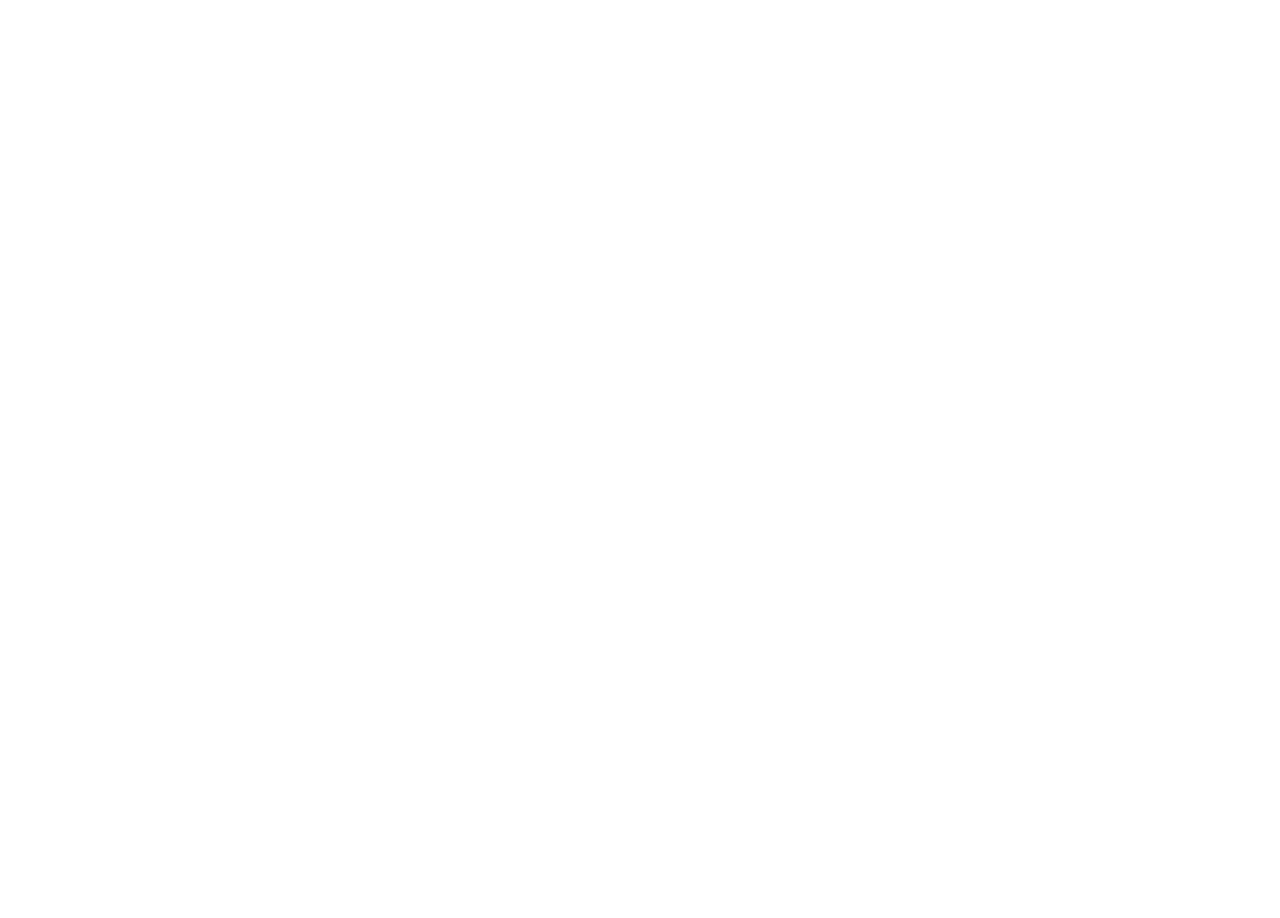
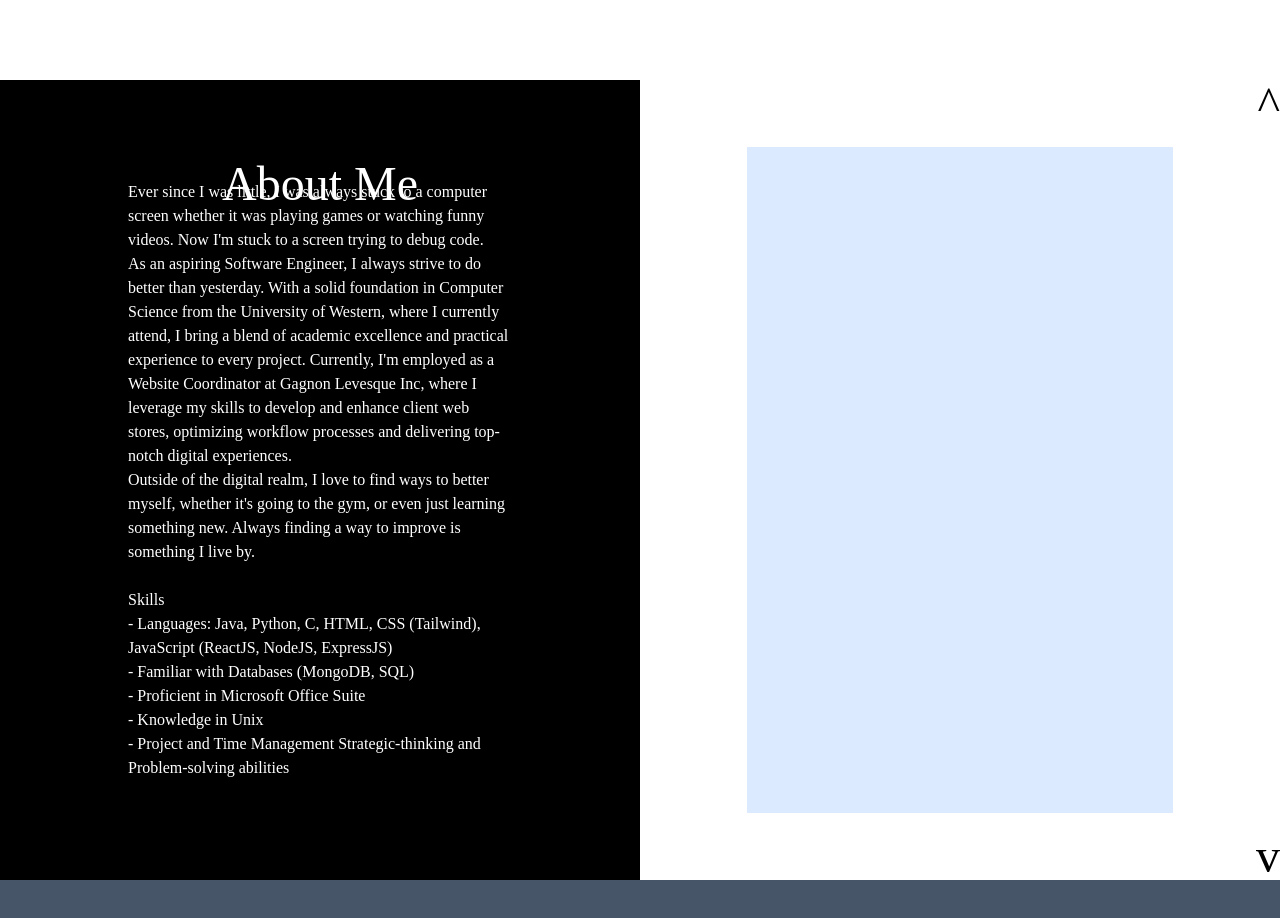
Before and after one commit to alexnham/portfolio, a React (Create React App) app: page / in a window 1280 px wide. Shown: the part 720-1638 px from the top of the page. Before the commit the page ends 800 px from the top, so only its background shows below. Built offline with nearby package versions, Linux system fonts and the light colour scheme.

Commit message:
new updates and remove manifest

```diff
--- a/public/index.html
+++ b/public/index.html
@@ -14,7 +14,6 @@
       manifest.json provides metadata used when your web app is installed on a
       user's mobile device or desktop. See https://developers.google.com/web/fundamentals/web-app-manifest/
     -->
-    <link rel="manifest" href="%PUBLIC_URL%/manifest.json" />
     <!--
       Notice the use of %PUBLIC_URL% in the tags above.
       It will be replaced with the URL of the `public` folder during the build.
--- /dev/null
+++ b/src/About.js
@@ -0,0 +1,30 @@
+const About = () => {
+    return (
+        <div className="relative w-screen h-screen flex flex-row">
+            <div className="bg-black w-3/6 h-screen text-white flex justify-center items-center">
+                <h1 className="absolute pt-10 text-5xl top-10">About Me</h1>
+                <p className="p-32">Ever since I was little, I was always stuck to a computer screen whether it was playing games or watching funny videos. Now I'm stuck to a screen trying to debug code.
+                    <br/>As an aspiring Software Engineer, I always strive to do better than yesterday. With a solid foundation in Computer Science from the University of Western, where I currently attend, I bring a blend of academic excellence and practical experience to every project. Currently, I'm employed as a Website Coordinator at Gagnon Levesque Inc, where I leverage my skills to develop and enhance client web stores, optimizing workflow processes and delivering top-notch digital experiences.
+                    <br/>Outside of the digital realm, I love to find ways to better myself, whether it's going to the gym, or even just learning something new. Always finding a way to improve is something I live by.
+                    <br/><br/>Skills
+                    <br/>  - Languages: Java, Python, C, HTML, CSS (Tailwind), JavaScript (ReactJS, NodeJS, ExpressJS)
+                    <br/>  - Familiar with Databases (MongoDB, SQL)
+                    <br/>  - Proficient in Microsoft Office Suite
+                    <br/>  - Knowledge in Unix
+                    <br/>  - Project and Time Management Strategic-thinking and Problem-solving abilities
+                </p>
+            </div>
+            <div className="bg-white w-3/6 h-screen flex justify-center items-center">
+                <div className="bg-blue-100 w-4/6 h-5/6">
+
+                </div>
+            </div>
+            <a className="absolute top-0 text-5xl text-red-500" id="About"></a>
+            <p className="absolute top-0 right-0 text-5xl text-black" ><a href="#Home">^</a></p>
+            <p className="absolute bottom-0 right-0 text-5xl text-black" ><a href="#Home">v</a></p>
+
+        </div>
+     );
+}
+
+export default About;
--- a/src/App.js
+++ b/src/App.js
@@ -1,9 +1,20 @@
+import About from "./About";
+import Home from "./Home";
+import Projects from "./Projects";
 
 function App() {
   return (
-    <div className="bg-contain h-screen w-screen flex justify-center items-center text-5xl">
-      <h1>Alex Nham</h1>
-    </div>
+    <div>
+      <div>
+        <Home/>
+      </div>
+      <div className="top-6/6">
+        <About/>
+        </div>
+      <div className="top-12/6">
+        <Projects/>
+      </div>
+   </div>
   );
 }
 
--- /dev/null
+++ b/src/Home.js
@@ -0,0 +1,10 @@
+const Home = () => {
+    return (
+        <div className=" relative bg-contain h-screen w-screen flex justify-center items-center text-5xl">
+        <h1><a href="#About">Alex Nham</a></h1>
+        <a className="absolute top-0 " id="Home"></a>
+      </div>
+     );
+}
+
+export default Home;
--- /dev/null
+++ b/src/Projects.js
@@ -0,0 +1,9 @@
+const Projects = () => {
+    return (
+        <div className="relative h-screen w-screen bg-slate-600">
+            <a className="absolute top-0" id="Projects"></a>
+        </div>
+    );
+}
+
+export default Projects;
--- a/src/index.css
+++ b/src/index.css
@@ -3,5 +3,16 @@
 @tailwind utilities;
 @import url('https://fonts.googleapis.com/css2?family=Poor+Story&display=swap');
 * {
+  scroll-behavior: smooth;
   font-family:"Poor Story";
 }
+html {
+
+ /* overflow: hidden; */
+ height: 100%;
+}
+
+body {
+  height: 100%;
+ /* overflow: hidden; */
+}
```
Also changed, not shown: src/Contact.js (added), 11 other files (tests, documents, lock files or other folders).
